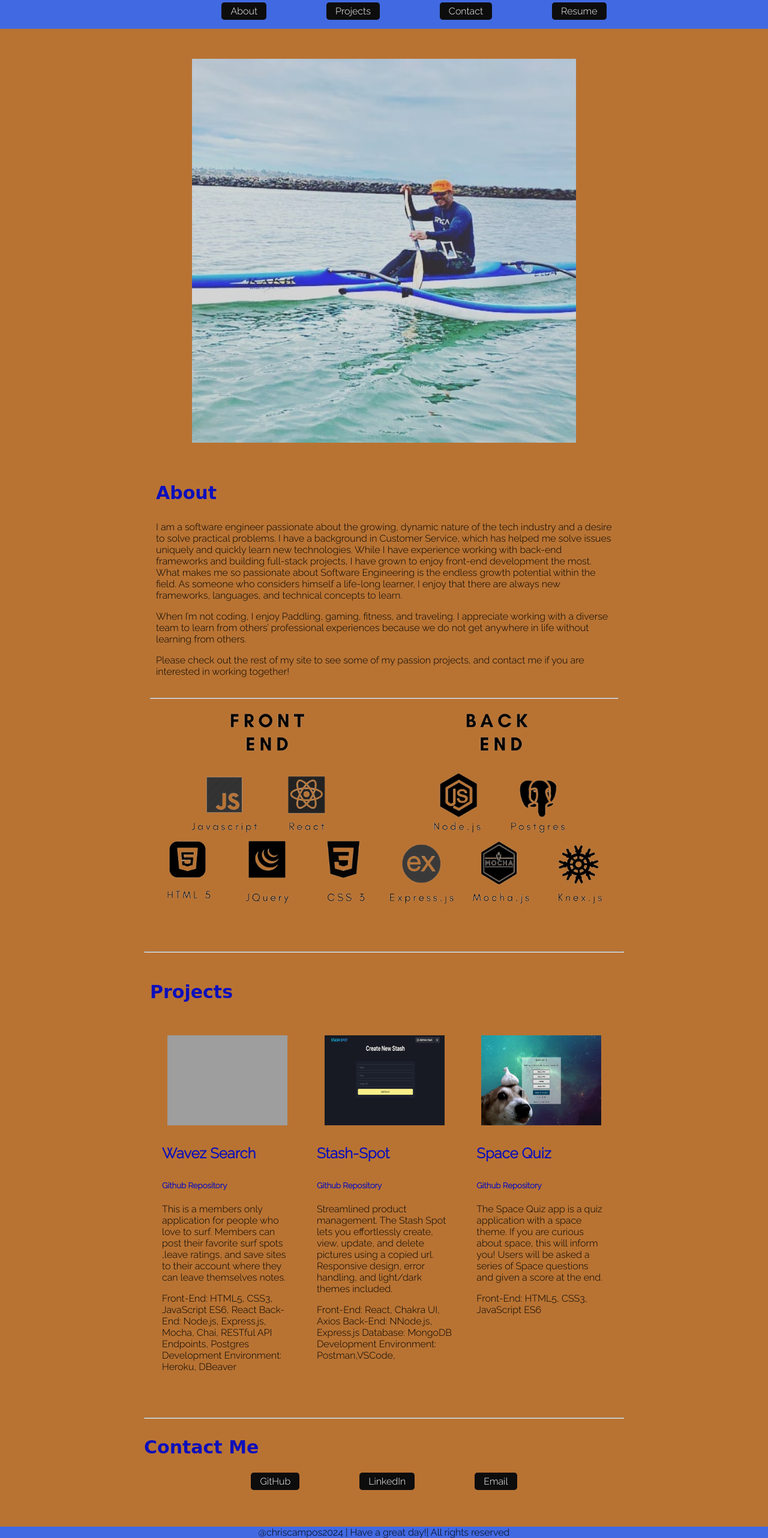
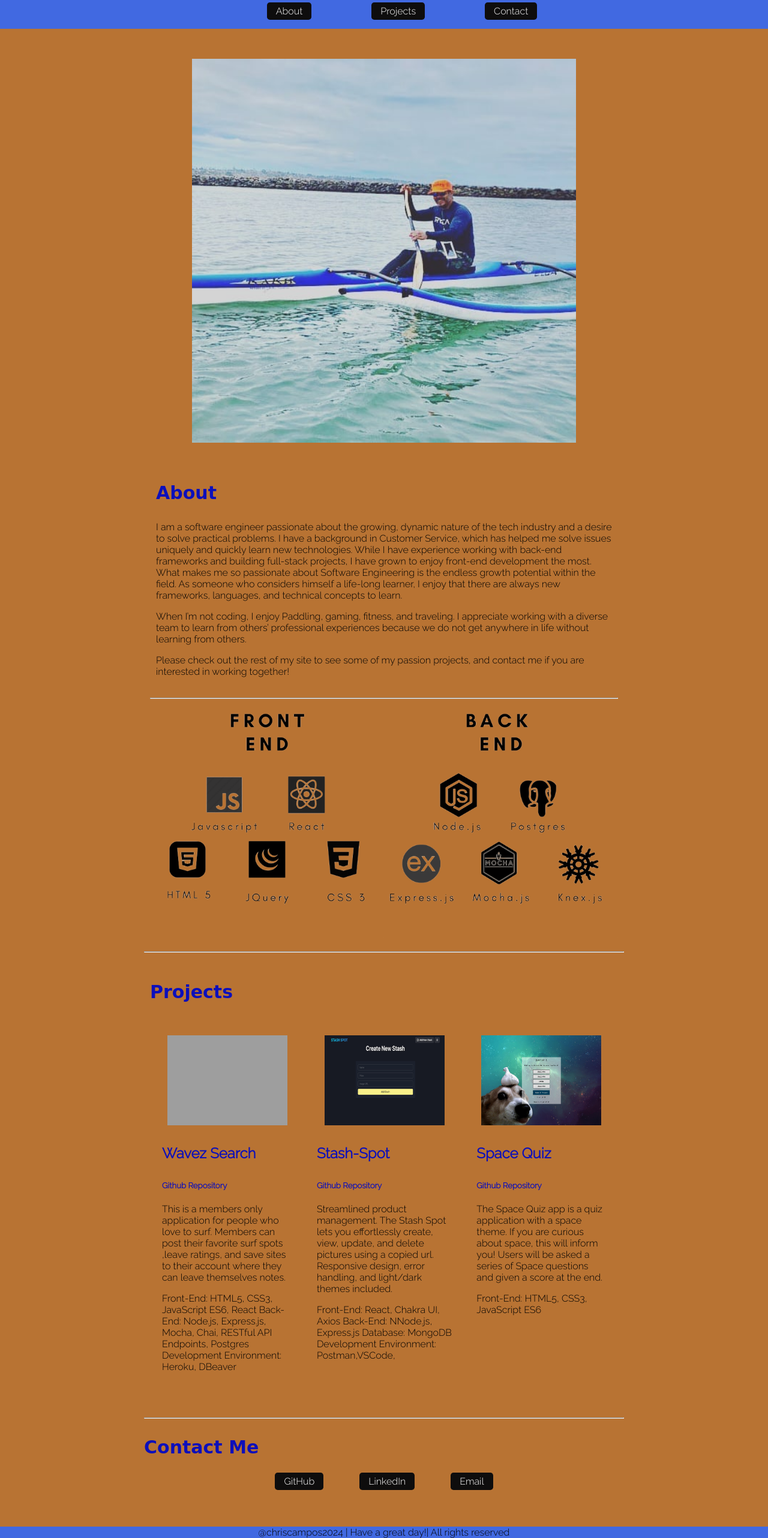
Before and after one commit to TheChunkyPumpkinhead/Profile-for-Chris, a website: page index.html in a window 1280 px wide. Shown: the part 145-2709 px from the top of the page at 60% size. Drawn offline with Linux system fonts and the light colour scheme; grey boxes are pictures that could not be loaded; a web font is replaced by a local one.

Commit message:
fixing issues

```diff
--- a/index.html
+++ b/index.html
@@ -34,7 +34,7 @@
           <li><a href="#about" class="button">About</a></li>
           <li><a href="#projects" class="button">Projects</a></li>
           <li><a href="#contact" class="button">Contact</a></li>
-          <li><a href="#resume" class="button">Resume</a></li>
+          <!-- <li><a href="#resume" class="button">Resume</a></li> -->
         </ul>
         </ul>
       </nav>
--- a/style.css
+++ b/style.css
@@ -25,7 +25,7 @@ nav ul li {
   }
 
   nav ul li {
-    margin: 10px 0; /* Adjust vertical margin for better spacing */
+    margin: 10px 10; /* Adjust vertical margin for better spacing */
   }
 }
 
@@ -245,26 +245,15 @@ footer {
   }
 
   header nav ul {
-    margin: 10px 50px; /* Adjust margins if needed */
+    margin: 10px 30px; /* Adjust margins if needed */
   }
 
   #contact ul li {
-    margin: 0 50px; /* Adjust margins if needed */
+    margin: 0 30px; /* Adjust margins if needed */
   }
 }
 
-  /* header nav ul {
-    margin: 10px 50px;
-  }
-  #contact ul {
-    display: flex;
-    flex-flow: row;
-    list-style: none;
-    justify-content: center;
-  }
-  #contact ul li {
-    margin: 0 50px;
-  } */
+
   .tech {
     display: flex;
     justify-content: space-around;
```
